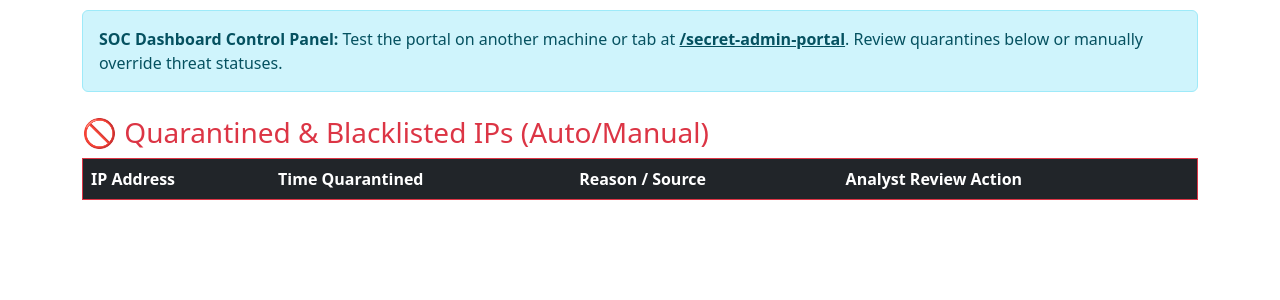
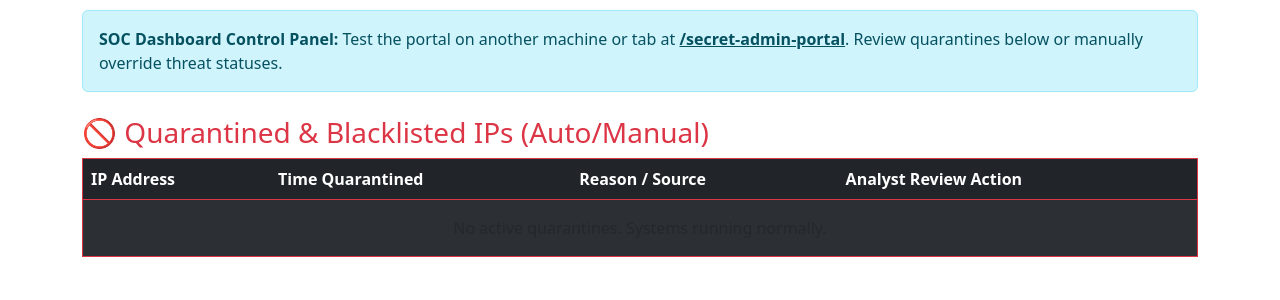
Before and after one commit to Zanele6293/Web-Based-Honeypot-and-Threat-Monitoring-Dashboard, a Flask app: page /dashboard in a window 1280 px wide. Shown: the part 135-435 px from the top of the page. Run offline with Flask 3, Linux system fonts and the light colour scheme; lists and menus that the app fills with data are empty.

Commit message:
create d the table body of each table

```diff
--- a/templates/dashboard.html
+++ b/templates/dashboard.html
@@ -30,6 +30,24 @@
                         <th>Analyst Review Action</th>
                     </tr>
                 </thead>
+                <tbody>
+                  {% if blocked %}
+                        {% for ip, info in blocked.items() %}
+                        <tr>
+                            <td><code>{{ ip }}</code></td>
+                            <td>{{ info.time }}</td>
+                            <td><span class="badge bg-warning text-dark">{{ info.reason }}</span></td>
+                            <td>
+                                <a href="/unblock/{{ ip }}" class="btn btn-sm btn-success">✅ Clear & Unblock IP</a>
+                            </td>
+                        </tr>
+                        {% endfor %}
+                    {% else %}
+                        <tr>
+                            <td colspan="4" class="text-center text-muted py-3">No active quarantines. Systems running normally.</td>
+                        </tr>
+                    {% endif %}
+                </tbody>
             </table>
         </div>
   </div>
```
